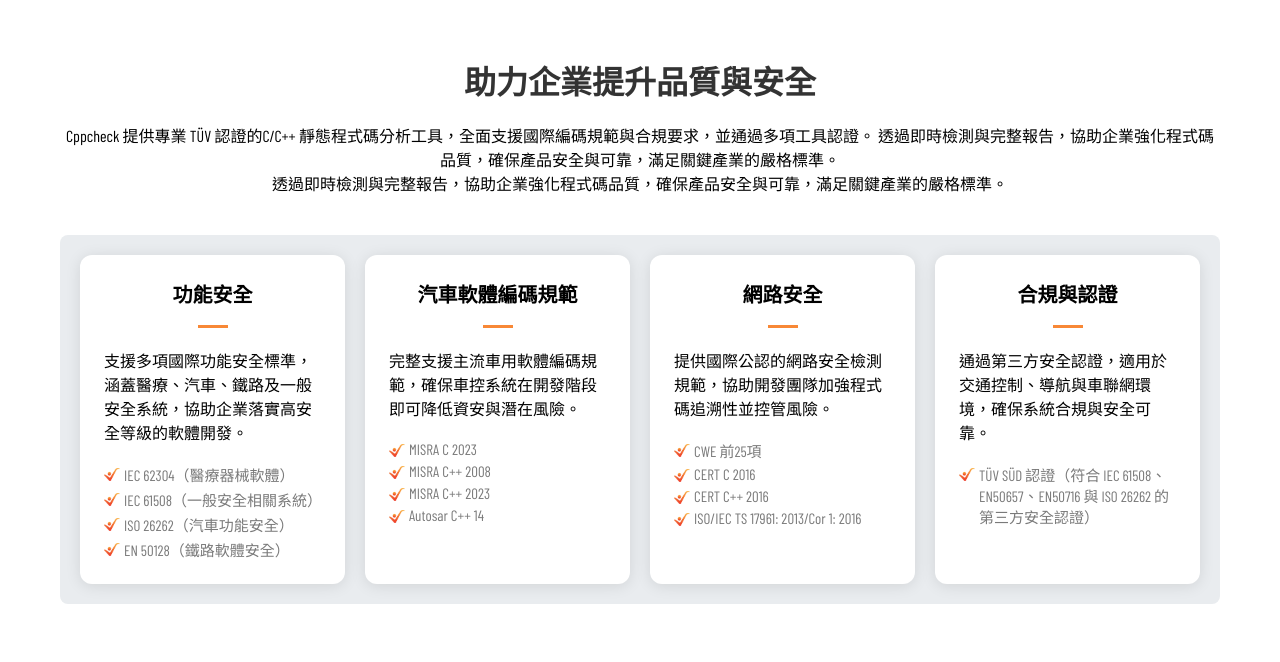
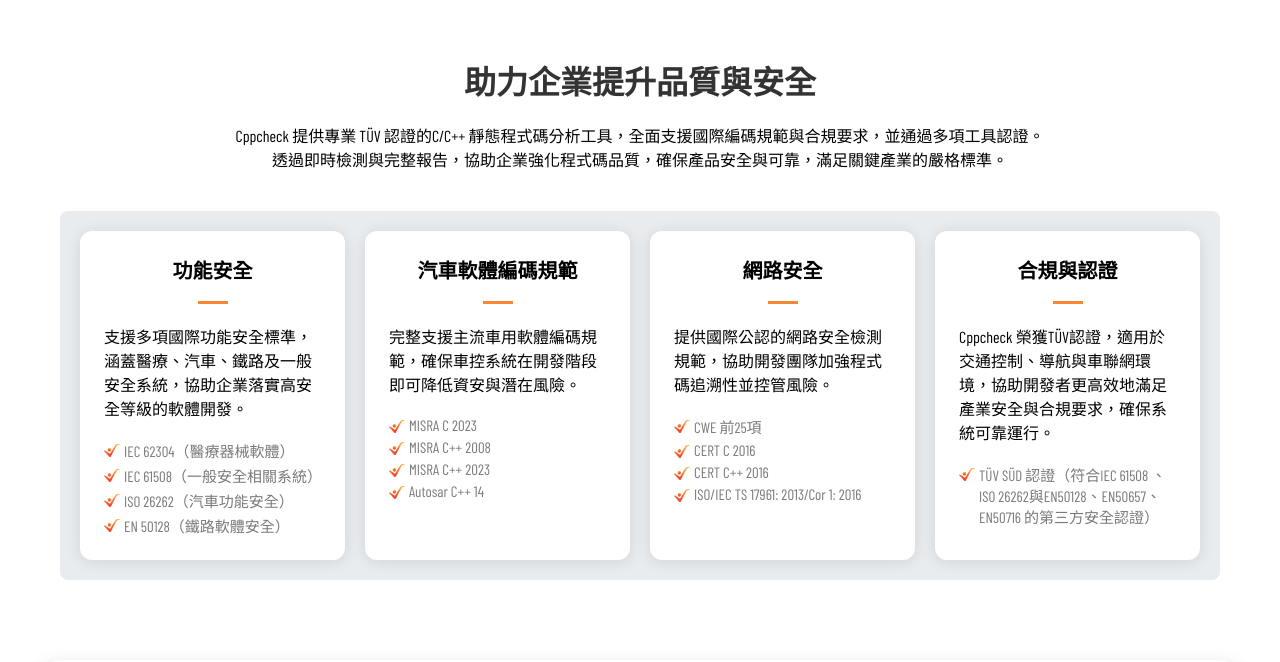
Before and after one commit to xyloc-source/CppWebpage, a plain HTML site: page index.html in a window 1280 px wide. Shown: the part 2160-2822 px from the top of the page. Drawn offline with nearby package versions, Linux system fonts and the light colour scheme; a web font is replaced by a local one.

Commit message:
改文字

```diff
--- a/index.html
+++ b/index.html
@@ -110,28 +110,21 @@
         <div class="overview-text">
           <h2>Cppcheck</h2>
           <p>
-            Cppcheck 於 2010 年起源自開源專案，歷經十餘年技術累積，於 2021
-            年正式邁向商業化，現已發展為全球廣受信賴的靜態程式碼分析解決方案。
+            Cppcheck 於 2010 年起源自開源專案，歷經十餘年技術累積，於 2021 年正式邁向商業化，現已發展為全球廣受信賴的靜態程式碼分析解決方案。
           </p>
           <ul>
             <li>
-              <strong>源自瑞典的專業工具</strong> <br />Cppcheck Premium
-              是一款由瑞典公司 Cppcheck Solutions AB
-              開發的靜態程式碼分析工具，專為 C/C++ 語言設計。
+              <strong>源自瑞典的專業工具</strong> <br />Cppcheck Premium 是一款由瑞典公司 Cppcheck Solutions AB 開發的靜態程式碼分析工具，專為 C/C++ 語言設計。
             </li>
             <li>
-              <strong>高階檢測，認證合規</strong> <br />旨在提供更進階的檢查
-              ，以利開發認證與符合產業標準規範。
+              <strong>高階檢測，認證合規</strong> <br />旨在提供更進階的檢查 ，以利開發認證與符合產業標準規範。
             </li>
             <li>
-              <strong>深獲開發者信賴</strong> <br />Cppcheck 在全球 C/C++
-              開發社群中享有高度聲譽，其開源版本因高效能和精準的錯誤偵測能力而備受推崇，付費的
-              Premium 版本則進一步提供企業級功能與專業支援。
+              <strong>深獲開發者信賴</strong> <br />Cppcheck 在全球 C/C++ 開發社群中享有高度聲譽，其開源版本因高效能和精準的錯誤偵測能力而備受推崇，付費的 Premium 版本則進一步提供企業級功能與專業支援。
             </li>
             <li>
               <strong>提升程式碼品質與安全性</strong>
-              <br />透過深入分析原始碼，Cppcheck Premium
-              能自動識別潛在的錯誤、記憶體洩漏、緩衝區溢位、未定義行為和安全漏洞，顯著提升軟體品質並降低維護成本。
+              <br />透過深入分析原始碼，Cppcheck Premium 能自動識別潛在的錯誤、記憶體洩漏、緩衝區溢位、未定義行為和安全漏洞，顯著提升軟體品質並降低維護成本。
             </li>
           </ul>
         </div>
@@ -149,8 +142,7 @@
           <p class="features-subtitle">強大的功能</p>
           <h2>為什麼要使用Cppcheck？</h2>
           <p>
-            Cppcheck 是 C/C++
-            程式的靜態分析工具。它提供了獨特的程式分析來檢測錯誤，<br />並在檢測未定義的行為和危險的編碼結構方面排名最高。
+            Cppcheck 是 C/C++ 程式的靜態分析工具。它提供了獨特的程式分析來檢測錯誤，<br>並在檢測未定義的行為和危險的編碼結構方面排名最高。
           </p>
         </div>
         <div class="features">
@@ -228,9 +220,8 @@
         <div class="standards-title" id="standards-title">
           <h2>助力企業提升品質與安全</h2>
           <p>
-            Cppcheck 提供專業 TÜV 認證的C/C++
-            靜態程式碼分析工具，全面支援國際編碼規範與合規要求，並通過多項工具認證。
-            透過即時檢測與完整報告，協助企業強化程式碼品質，確保產品安全與可靠，滿足關鍵產業的嚴格標準。<br />透過即時檢測與完整報告，協助企業強化程式碼品質，確保產品安全與可靠，滿足關鍵產業的嚴格標準。
+            Cppcheck 提供專業 TÜV 認證的C/C++ 靜態程式碼分析工具，全面支援國際編碼規範與合規要求，並通過多項工具認證。<br>
+            透過即時檢測與完整報告，協助企業強化程式碼品質，確保產品安全與可靠，滿足關鍵產業的嚴格標準。
           </p>
         </div>
         <div class="standards" id="standards">
@@ -273,11 +264,11 @@
           <div class="standard">
             <h3>合規與認證</h3>
             <p>
-              通過第三方安全認證，適用於交通控制、導航與車聯網環境，確保系統合規與安全可靠。
+              Cppcheck 榮獲TÜV認證，適用於交通控制、導航與車聯網環境，協助開發者更高效地滿足產業安全與合規要求，確保系統可靠運行。
             </p>
             <ul>
               <li>
-                TÜV SÜD 認證（符合 IEC 61508、EN50657、EN50716  與 ISO 26262 的第三方安全認證）
+                TÜV SÜD 認證（符合IEC 61508 、ISO 26262與EN50128、EN50657、EN50716 的第三方安全認證）
               </li>
             </ul>
           </div>
```
